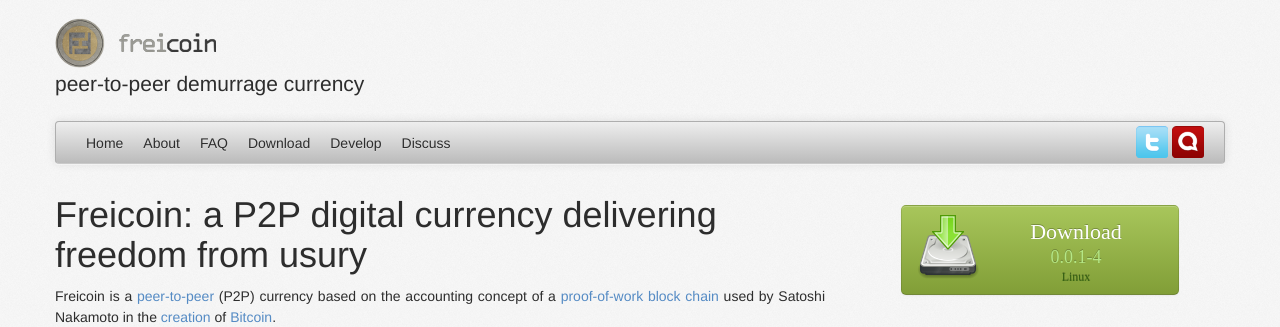
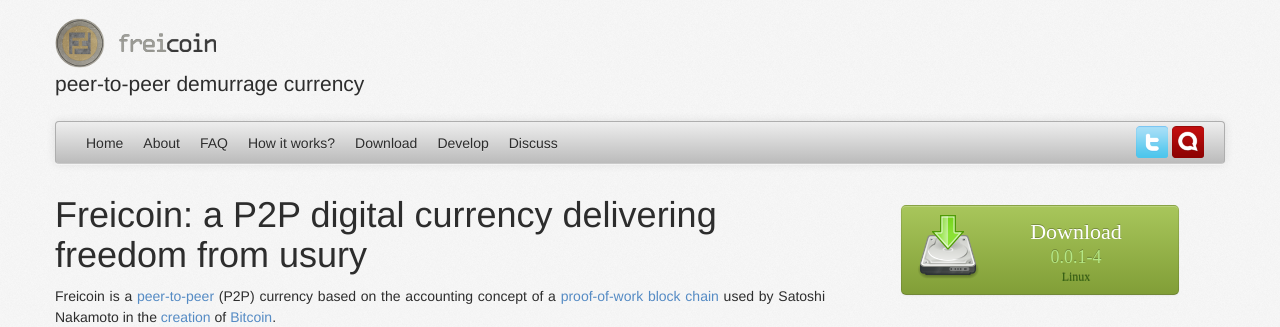
Before and after one commit to freicoin/freico.in, a Jekyll site: the page built from index.md, in a window 1280 px wide. Shown: the top 327 px of the page. Built offline with Jekyll 4.4.1, drawn with Linux system fonts in a browser that asks for light colours; nearby versions of some CDN libraries; some web fonts are replaced; comment, search, counter and statistics services are not loaded.

Commit message:
Added link to 'How Freicoin works' in menu

```diff
--- a/_config.yml
+++ b/_config.yml
@@ -33,6 +33,9 @@
         -
             title: FAQ
             url: /faq/index.html
+        -
+            title: How it works?
+            url: /how/index.html
         -
             title: Download
             url: /download/index.html
```
